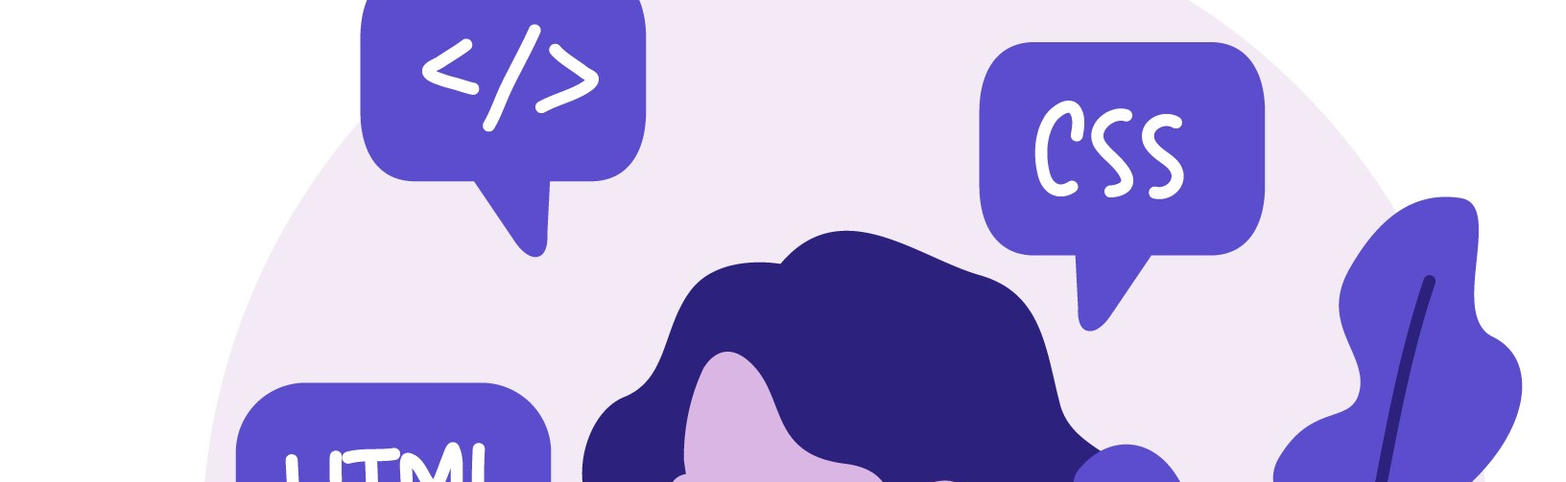
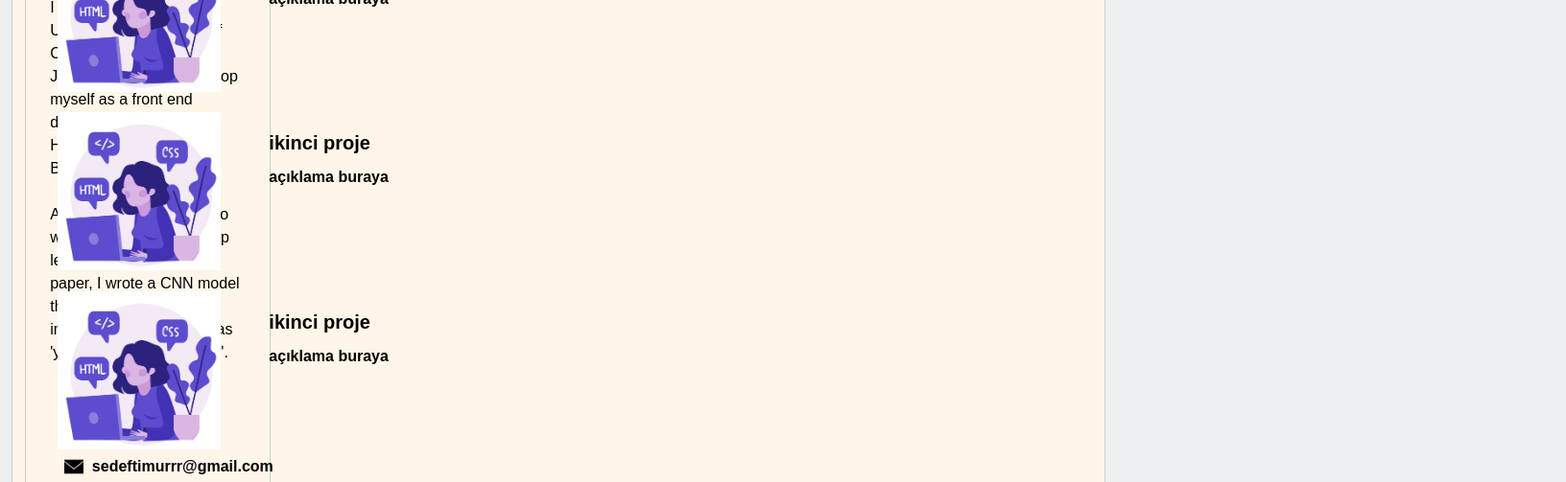
Before and after one commit to sedeftimurr/portfolio, a plain HTML site: page index.html in a window 1280 px wide. Shown: the part 375-878 px from the top of the page at 96% size, 1632 px wide, since content can reach past the window. Drawn offline with nearby package versions, Linux system fonts and the light colour scheme; a script that the page names is missing.

Commit message:
Update style.css

```diff
--- a/style.css
+++ b/style.css
@@ -1,14 +1,11 @@
 body {
     font-family: Arial, sans-serif;
+    background-color: #edeff0;
 }
 
 h2 {
-    margin-top: 20px;
-    margin-bottom: 20px;
-}
-
-.card {
-    margin-top: 20px;
+    margin-top: 5%;
+    margin-bottom: 5%;
 }
 
 #contact ul {
@@ -17,11 +14,66 @@ h2 {
 }
 
 #contact li {
-    margin-bottom: 10px;
+    margin-bottom: 5%;
     display: flex;
     align-items: center;
 }
 
 #contact img {
-    margin-right: 10px;
+    margin-right: 5%;
 }
+#navbar{
+    background-color: #FFF6E9;
+}
+#about {
+    background-color: #FFF6E9;
+    color: black;
+    padding: 2%;
+    width: 20%;
+    height: 100%;
+    position:absolute ;
+    top: 10%;
+    left: 2%;
+    border: 1px solid #ccc;
+    border-radius: 10px;
+
+}
+
+#about a{
+    color: #F85046;
+}
+
+#about .profile-img{
+    width: 75%;
+    height: 75%;
+    border-radius: 50%;
+    display:block;
+    margin: 0 auto 20px;
+}
+
+#projects{
+    background-color: #FFF6E9;
+    color: black;
+    border:1px solid #ccc;
+    border-radius: 1%;
+    right: 30%;
+    padding-top: 2%;
+    padding: 2%;
+    margin-right: 10%;
+    margin-top: 20%;
+}
+#projects .ilkproje{
+    color: black;
+    width: 75%;
+    margin: 2%;
+}
+#projects .ikincidenemesi{
+    color: black;
+    width: 75%;
+    margin: 2%;
+}
+@media only screen and (min-width:150px) and (max-width:600px){
+    img{
+        width:100%;
+    }
+}
```
